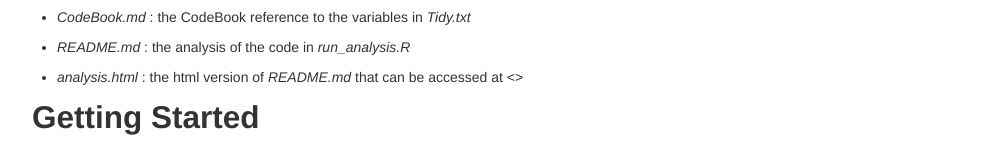
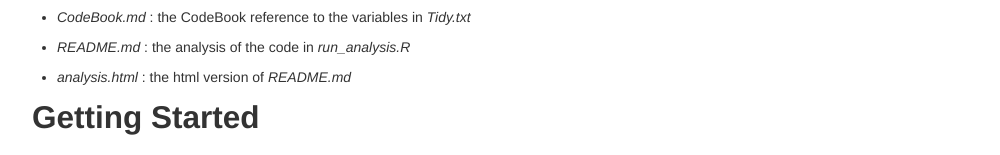
Before and after one commit to ajay2589/GettingAndCleaningData, a plain HTML site: page analysis.html in a window 1280 px wide. Shown: the part 453-608 px from the top of the page, without its empty margins (138-1138 px from the left). Drawn offline with nearby package versions, Linux system fonts and the light colour scheme; some packages are replaced by stand-ins of ours.

Commit message:
Update analysis.html

```diff
--- a/analysis.html
+++ b/analysis.html
@@ -69,7 +69,7 @@ if (window.hljs && document.readyState && document.readyState === "complete") {
 <li><p><em>Tidy.txt</em> : the clean data extracted from the original data using <em>run_analysis.R</em></p></li>
 <li><p><em>CodeBook.md</em> : the CodeBook reference to the variables in <em>Tidy.txt</em></p></li>
 <li><p><em>README.md</em> : the analysis of the code in <em>run_analysis.R</em></p></li>
-<li><p><em>analysis.html</em> : the html version of <em>README.md</em> that can be accessed at &lt;&gt;</p></li>
+<li><p><em>analysis.html</em> : the html version of <em>README.md</em></p></li>
 </ul>
 </div>
 <div id="getting-started" class="section level2">
```
